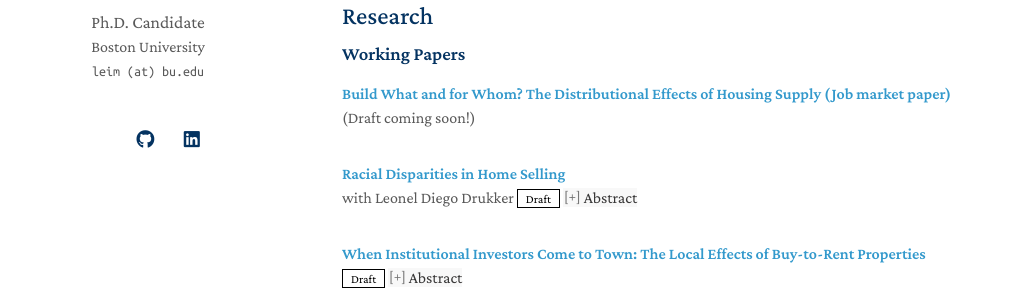
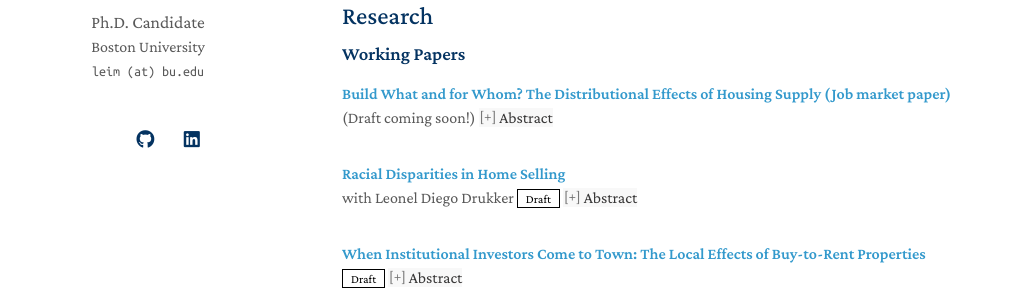
Before and after one commit to leima0521/leima-econ, a Jekyll site: the page built from index.md, in a window 1280 px wide and 900 px high. Shown: the part 287-587 px from the top of the window, without its empty margins (128-1144 px from the left). Built offline with Jekyll 4.4.1, drawn with Linux system fonts in a browser that asks for light colours; nearby versions of some CDN libraries; a style sheet for code colours, icons or effects is not loaded; our own code applies the rules of GitHub Pages for plain Markdown files.

Commit message:
update abstract and cv

```diff
--- a/_data/publications.yml
+++ b/_data/publications.yml
@@ -3,20 +3,20 @@
   - id: 1
     title: Build What and for Whom? The Distributional Effects of Housing Supply (Job market paper)
     authors: (Draft coming soon!)
-    # abstract:
+    abstract: "New construction has favored bigger, more expensive houses. This paper studies the causes of this pattern and analyzes various policies to promote affordability at the lower end of the owner-occupied housing market. I develop an equilibrium model of segmented housing markets with two key features: (1) heterogeneous preferences for housing quality by household demographics and (2) endogenous supply with varying development costs by housing quality. Using linked household-property data, I find that lower-income households are less willing to pay for higher-quality homes, and zoning regulations increase the cost of smaller homes. Consequently, developers find it more profitable to build larger homes given top income growth and stringent zoning. I then evaluate the impact of supply- and demand-side subsidies proposed by the Harris Campaign and zoning reforms on the housing market and welfare. Subsidizing young, low-income households helps recipients but hurts others due to rising prices. In contrast, subsidies to small home construction and zoning reforms expand supply and benefit a broader range of households."
 
   - id: 2
     title: Racial Disparities in Home Selling
     authors: with Leonel Diego Drukker
     draft: https://papers.ssrn.com/sol3/papers.cfm?abstract_id=4736956
-    abstract: "In this study, we investigate the financial disparities faced by black sellers in the US housing market. Using repeat-sale transactions from 2003 to 2020, we document that black sellers earn, on average, 0.36% lower annualized unlevered returns on their property sales compared to non-black sellers, when selling comparable properties at the same time in the same neighborhood. We find that the racial disparities in housing returns are not explained by seller characteristics, property renovations, the race of the buyer, seller agent fixed effects, and appraisal measures. However, controlling for listing prices and time on market reduces the racial gap to effectively zero. This suggests that black sellers face higher search frictions, which leads to worse selling outcomes."
+    abstract: "This study investigates the financial disparities Black sellers face in the US housing market. Using repeat-sale transactions from 2003 to 2020, we document that Black sellers earn, on average, 0.36% lower annualized unlevered returns on their property sales compared to non-Black sellers. These racial disparities in housing returns cannot be explained by seller characteristics, property renovations, the buyer's race, seller agent fixed effects, and appraisal measures. However, we find significant racial gaps in listing prices and time on market, which we attribute to intermediaries involved in housing transactions. Controlling for these factors reduces the racial gap in returns to effectively zero. Additionally, we find that when homes are sold to iBuyers, where human intermediary bias is removed, the racial gap in housing returns disappears. Our findings suggest that Black sellers experience higher search frictions, leading to worse selling outcomes."
     # others: Presented at FDIC Consumer Research Symposium (2024), Urban Economics Association European Meeting (2024)
 
   - id: 3
     title: "When Institutional Investors Come to Town: The Local Effects of Buy-to-Rent Properties"
     # authors: (Draft coming soon!)
     draft: ./assets/files/b2r_draft.pdf
-    abstract: "Since 2012, institutional buy-to-rent (B2R) investors have entered the single-family rental market, converting a substantial number of homes into rental properties. This study examines the impact of B2R investors on local housing markets, providing reduced-form evidence on the size and origin of spillover effects resulting from their presence. An additional property by B2R investors within 150 meters increases housing price growth by 2-3%. The impact is stronger in neighborhoods with a black majority and lower property values. The local spillover effects are mostly driven by positive amenity and diminishing supply channels."
+    abstract: "Since 2012, institutional buy-to-rent (B2R) investors have entered the single-family rental market, converting a substantial number of owner-occupied homes into rental properties. This study examines the impact of B2R investors on local housing markets, providing reduced-form evidence on the size and origin of spillover effects resulting from their presence. An additional property by B2R investors within 150 meters increases housing price growth by 2-3%. The impact is more pronounced in neighborhoods with a higher share of Black residents and lower property values. The reduced supply of owner-occupied housing and improvements in local amenities are key factors driving the positive spillover effects on housing prices."
 
   - id: 4
     title: "Happy at Home or Stuck in Place? The Determinants of Declining Local Residential Mobility"
```
Also changed, not shown: 4 other files.
